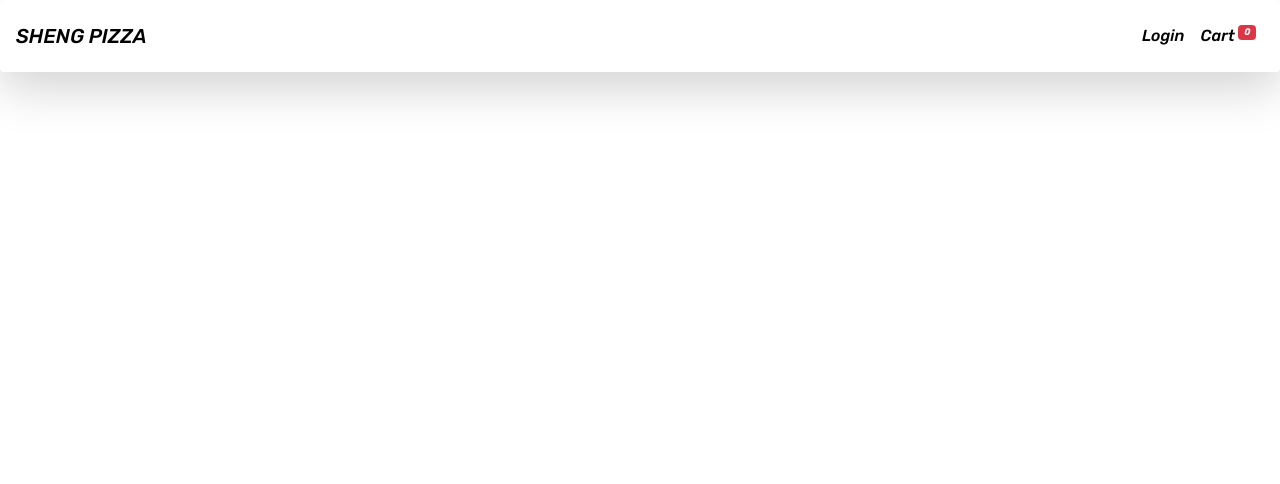
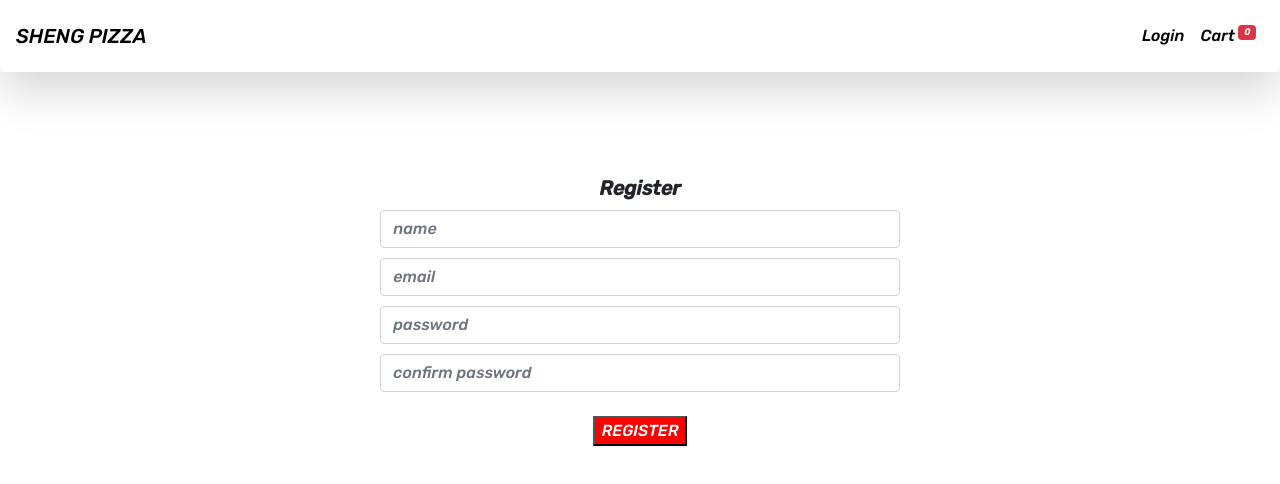
Before and after one commit to MINGSHENG1998/mern-pizza, a React (Create React App) app in the folder client/: page /register in a window 1280 px wide. Shown: the top 484 px of the page. Built offline with nearby package versions, Linux system fonts and the light colour scheme; a web font is replaced by a local one.

Commit message:
added register page

```diff
--- a/client/src/App.js
+++ b/client/src/App.js
@@ -5,6 +5,8 @@ import { BrowserRouter, Routes, Route, Link, Switch } from "react-router-dom";
 import Navbar from "./components/Navbar";
 import Home from "./pages/Home";
 import Cart from "./pages/Cart";
+import Register from "./pages/Register";
+import Login from "./pages/Login";
 
 function App() {
   return (
@@ -20,6 +22,8 @@ function App() {
         <Routes>
           <Route path="/" exact element={<Home />} />
           <Route path="/cart" exact element={<Cart />} />
+          <Route path="/register" exact element={<Register />} />
+          <Route path="/login" exact element={<Login />} />
         </Routes>
       </BrowserRouter>
     </div>
--- a/client/src/components/Navbar.js
+++ b/client/src/components/Navbar.js
@@ -25,7 +25,7 @@ export default function Navbar() {
         <div className="collapse navbar-collapse" id="navbarNav">
           <ul className="navbar-nav ms-auto">
             <li className="nav-item">
-              <a className="nav-link" href="/">
+              <a className="nav-link" href="/login">
                 Login
               </a>
             </li>
--- a/client/src/index.scss
+++ b/client/src/index.scss
@@ -65,3 +65,8 @@ select {
 .fa-trash{
   color: red;
 }
+
+input{
+  margin-top: 10px !important;
+  box-shadow: none !important;
+}
--- /dev/null
+++ b/client/src/pages/Login.js
@@ -0,0 +1,9 @@
+import React from 'react'
+
+export default function Login() {
+  return (
+    <div>
+        <h1>Login</h1>
+    </div>
+  )
+}
--- /dev/null
+++ b/client/src/pages/Register.js
@@ -0,0 +1,77 @@
+import React, { useState, useEffect } from "react";
+
+export default function Register() {
+  const [name, setName] = useState("");
+  const [email, setEmail] = useState("");
+  const [password, setPassword] = useState("");
+  const [cPassword, setCpassword] = useState("");
+
+  function register() {
+    if (password != cPassword) {
+      alert("confirm password must same with password");
+    } else {
+      const user = {
+        name,
+        email,
+        password,
+      };
+      console.log(user);
+    }
+  }
+  return (
+    <div>
+      <div className="row justify-content-center mt-5">
+        <div className="col-md-5 mt-5 text-left">
+          <h1 className="text-center m-2" style={{ fontSize: "35px" }}>
+            <b>Register</b>
+          </h1>
+          <div>
+            <input
+              required
+              type="text"
+              placeholder="name"
+              className="form-control"
+              value={name}
+              onChange={(e) => {
+                setName(e.target.value);
+              }}
+            ></input>
+            <input
+              required
+              type="text"
+              placeholder="email"
+              className="form-control"
+              value={email}
+              onChange={(e) => {
+                setEmail(e.target.value);
+              }}
+            ></input>
+            <input
+              required
+              type="text"
+              placeholder="password"
+              className="form-control"
+              value={password}
+              onChange={(e) => {
+                setPassword(e.target.value);
+              }}
+            ></input>
+            <input
+              required
+              type="text"
+              placeholder="confirm password"
+              className="form-control"
+              value={cPassword}
+              onChange={(e) => {
+                setCpassword(e.target.value);
+              }}
+            ></input>
+            <button className="pizza_btn mt-4" onClick={() => register()}>
+              REGISTER
+            </button>
+          </div>
+        </div>
+      </div>
+    </div>
+  );
+}
```
